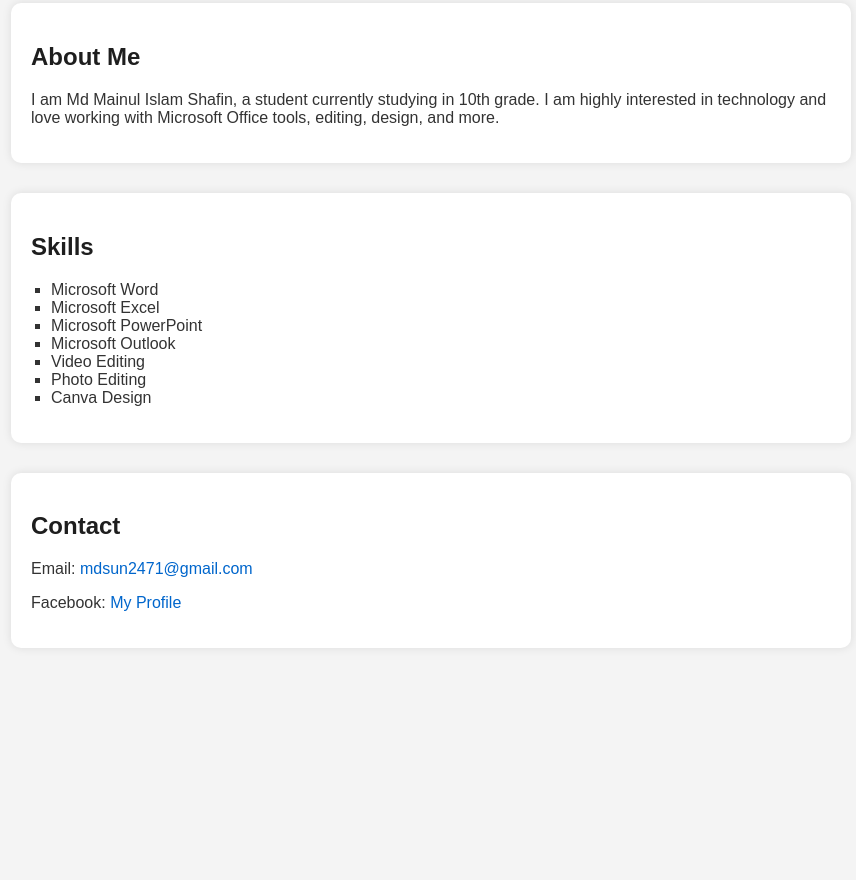
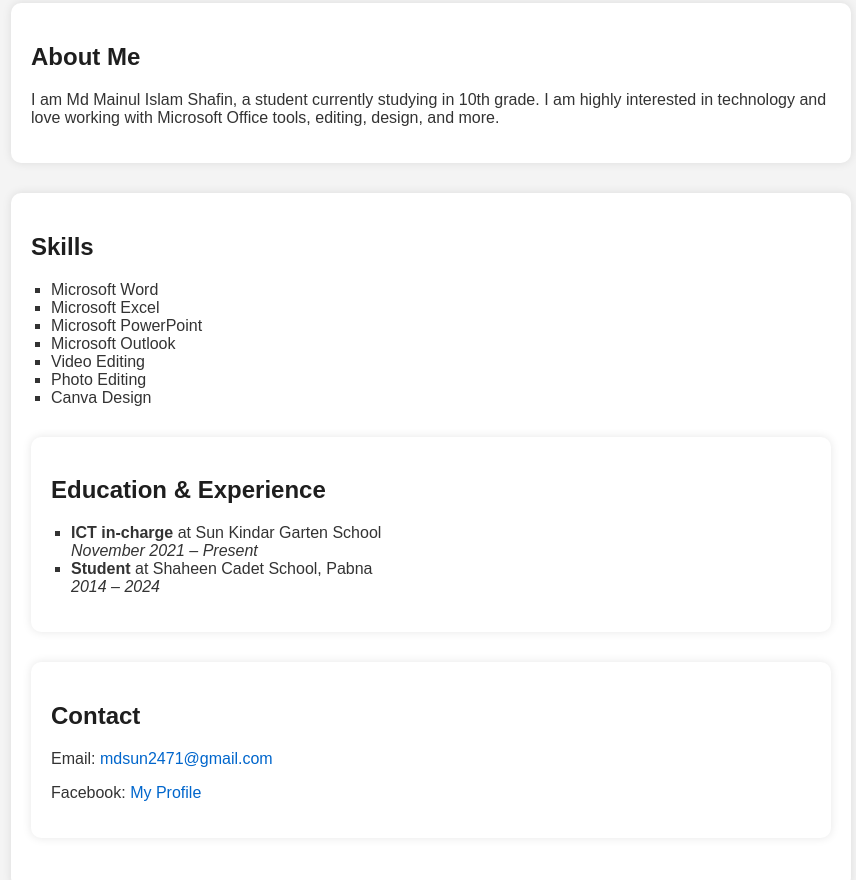
Before and after one commit to mdsun2471/mainulislam_Shafin.github.io, a plain HTML site: page index.html in a window 1280 px wide. Shown: the part 385-1265 px from the top of the page, without its empty margins (209-1065 px from the left). Before the commit the page ends 1063 px from the top, so only its background shows below. Drawn offline with Linux system fonts and the light colour scheme.

Commit message:
index.html

```diff
--- a/index.html
+++ b/index.html
@@ -72,6 +72,14 @@
       <li>Photo Editing</li>
       <li>Canva Design</li>
     </ul>
+  <section id="education">
+  <h2>Education & Experience</h2>
+  <ul>
+    <li><strong>ICT in-charge</strong> at Sun Kindar Garten School <br>
+      <em>November 2021 – Present</em></li>
+    <li><strong>Student</strong> at Shaheen Cadet School, Pabna <br>
+      <em>2014 – 2024</em></li>
+  </ul>
   </section>
 
   <section class="contact">
```
